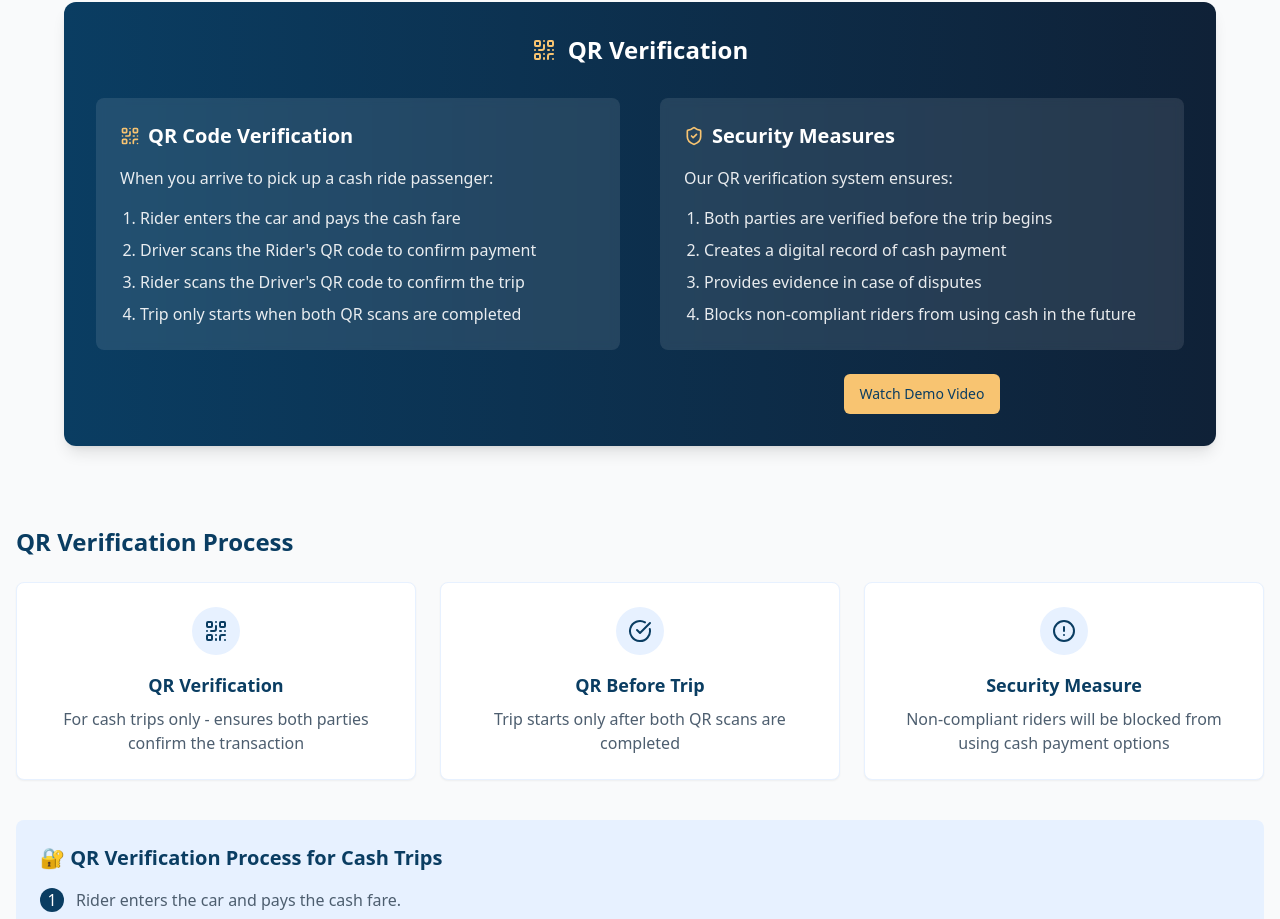
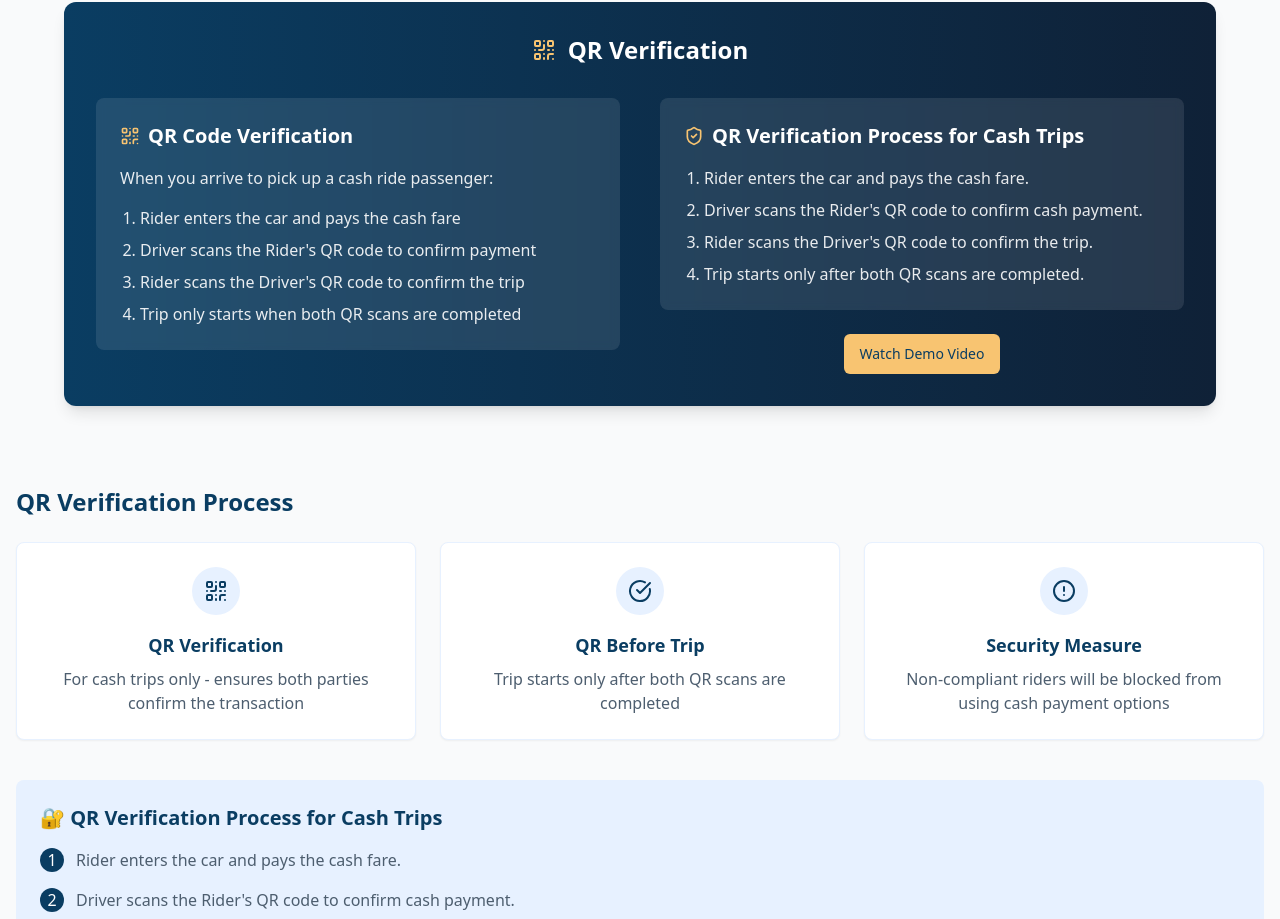
Before and after one commit to desmondliebenberg/rides-khwela, a React (Vite) app: page /cash-rides in a window 1280 px wide. Shown: the part 1180-2099 px from the top of the page. Built offline with nearby package versions, Linux system fonts and the light colour scheme.

Commit message:
Refactor: Update QR verification section
Replaced the "Security Measures" section with the "QR Verification Process for Cash Trips" section.

```diff
--- a/src/components/CashRides.tsx
+++ b/src/components/CashRides.tsx
@@ -1,4 +1,3 @@
-
 import { Button } from "@/components/ui/button";
 import { Card, CardContent } from "@/components/ui/card";
 import {
@@ -182,16 +181,13 @@ const CashRides = () => {
               <div className="bg-white/10 p-6 rounded-lg backdrop-blur-sm">
                 <h3 className="text-xl font-semibold mb-4 flex items-center">
                   <ShieldCheck size={20} className="mr-2 text-khwela-gold" />
-                  Security Measures
+                  QR Verification Process for Cash Trips
                 </h3>
-                <p className="text-white/90 mb-4">
-                  Our QR verification system ensures:
-                </p>
                 <ol className="list-decimal pl-5 space-y-2 text-white/90">
-                  <li>Both parties are verified before the trip begins</li>
-                  <li>Creates a digital record of cash payment</li>
-                  <li>Provides evidence in case of disputes</li>
-                  <li>Blocks non-compliant riders from using cash in the future</li>
+                  <li>Rider enters the car and pays the cash fare.</li>
+                  <li>Driver scans the Rider's QR code to confirm cash payment.</li>
+                  <li>Rider scans the Driver's QR code to confirm the trip.</li>
+                  <li>Trip starts only after both QR scans are completed.</li>
                 </ol>
               </div>
 
```
